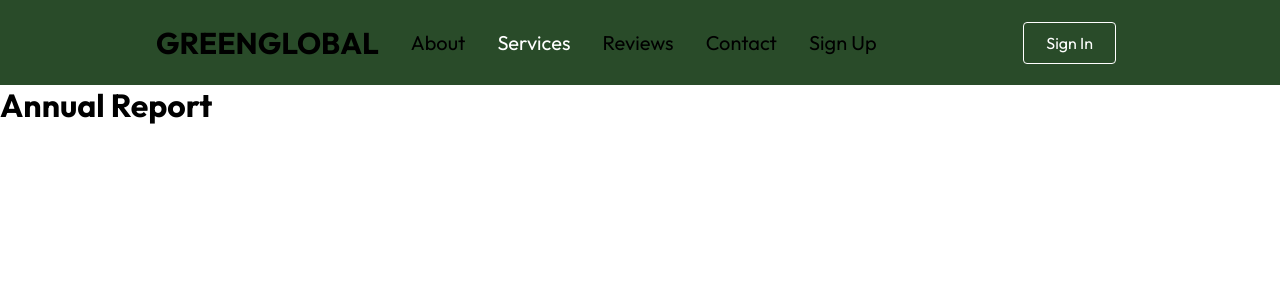
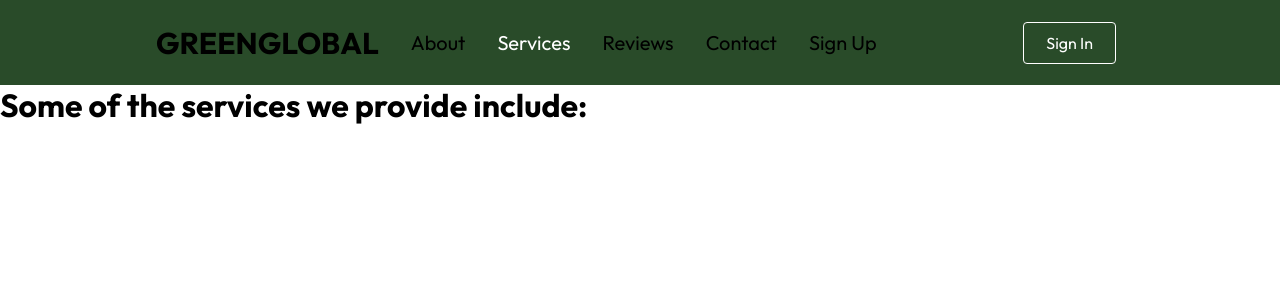
Before and after one commit to JohnMartin-19/green-global, a React (Create React App) app in the folder frontend/frontend/: page /services in a window 1280 px wide. Shown: the top 300 px of the page. Built offline with nearby package versions, Linux system fonts and the light colour scheme.

Commit message:
updated services component

```diff
--- a/frontend/frontend/src/components/Services.jsx
+++ b/frontend/frontend/src/components/Services.jsx
@@ -9,7 +9,7 @@ function Service(){
                 height: "100vh",
             }}
         >
-            <h1>Annual Report</h1>
+            <h1>Some of the services we provide include:</h1>
         </div>
     );
 }
```
